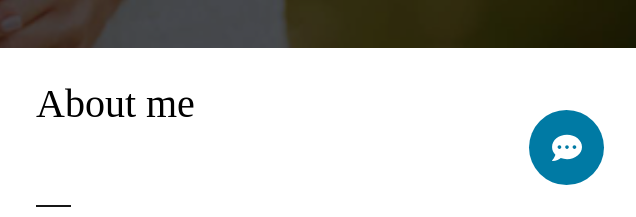
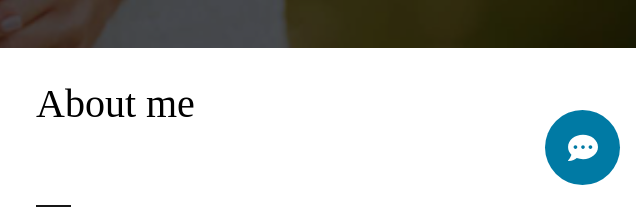
Before and after one commit to AkkiBro001/static-website-2, a plain HTML site: page index.html in a window 1280 px wide. Shown: the part 583-800 px from the top of the page, 644-1280 px from the left. Drawn offline with Linux system fonts and the light colour scheme.

Commit message:
Add files via upload

```diff
--- a/style.css
+++ b/style.css
@@ -14,6 +14,7 @@
 
 html{
     scroll-behavior: smooth;
+
 }
 
 .icons{
@@ -49,7 +50,7 @@ body{
     height: 100vh;
     position: fixed;
     z-index: 1000;
-    width: 100%;
+    width: 100vw;
     justify-content: space-between;
     padding: 2em;
     pointer-events: none;
@@ -75,9 +76,16 @@ body{
     border-radius: 50%;
     pointer-events: fill;
     cursor: pointer;
+    position: fixed;
+    right: 1em;
 }
 
 /*Nav styeling*/
+
+main{
+    overflow: hidden;
+    position: relative;
+}
 
 nav,nav ul{
 
```
